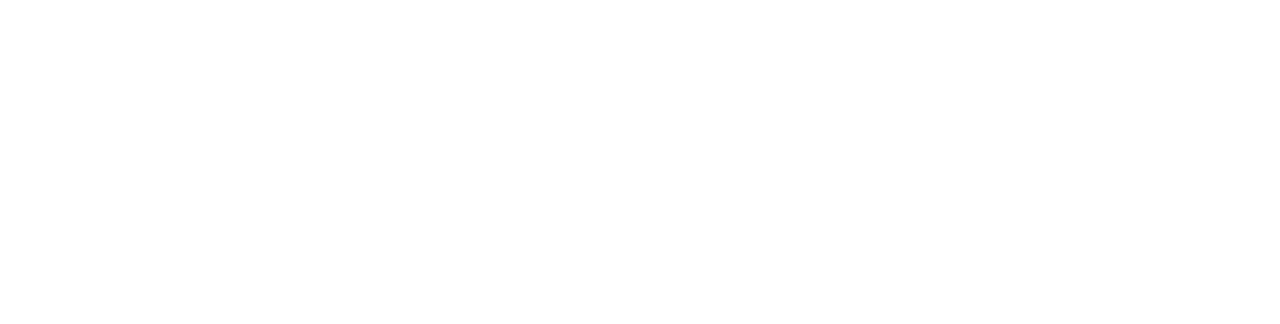
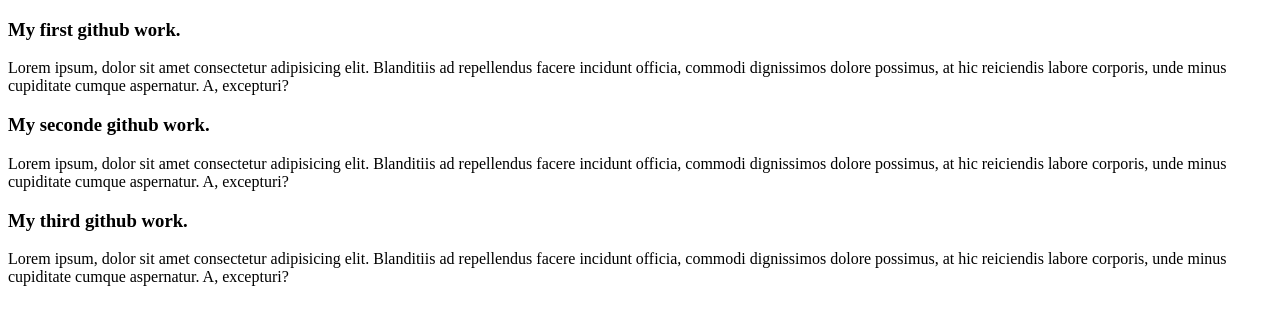
Before and after one commit to Litonuddinnil/my-first-github-repo, a plain HTML site: page index.html in a window 1280 px wide. Drawn offline with Linux system fonts and the light colour scheme.

Commit message:
my first website

```diff
--- a/index.html
+++ b/index.html
@@ -6,6 +6,17 @@
     <title>My first github repo project</title>
 </head>
 <body>
-
+    <div class="name">
+        <h3>My first github work.</h3>
+        <p>Lorem ipsum, dolor sit amet consectetur adipisicing elit. Blanditiis ad repellendus facere incidunt officia, commodi dignissimos dolore possimus, at hic reiciendis labore corporis, unde minus cupiditate cumque aspernatur. A, excepturi?</p>
+    </div>
+    <div class="name">
+        <h3>My seconde github work.</h3>
+        <p>Lorem ipsum, dolor sit amet consectetur adipisicing elit. Blanditiis ad repellendus facere incidunt officia, commodi dignissimos dolore possimus, at hic reiciendis labore corporis, unde minus cupiditate cumque aspernatur. A, excepturi?</p>
+    </div>
+    <div class="name">
+        <h3>My third github work.</h3>
+        <p>Lorem ipsum, dolor sit amet consectetur adipisicing elit. Blanditiis ad repellendus facere incidunt officia, commodi dignissimos dolore possimus, at hic reiciendis labore corporis, unde minus cupiditate cumque aspernatur. A, excepturi?</p>
+    </div>
 </body>
 </html>
```
